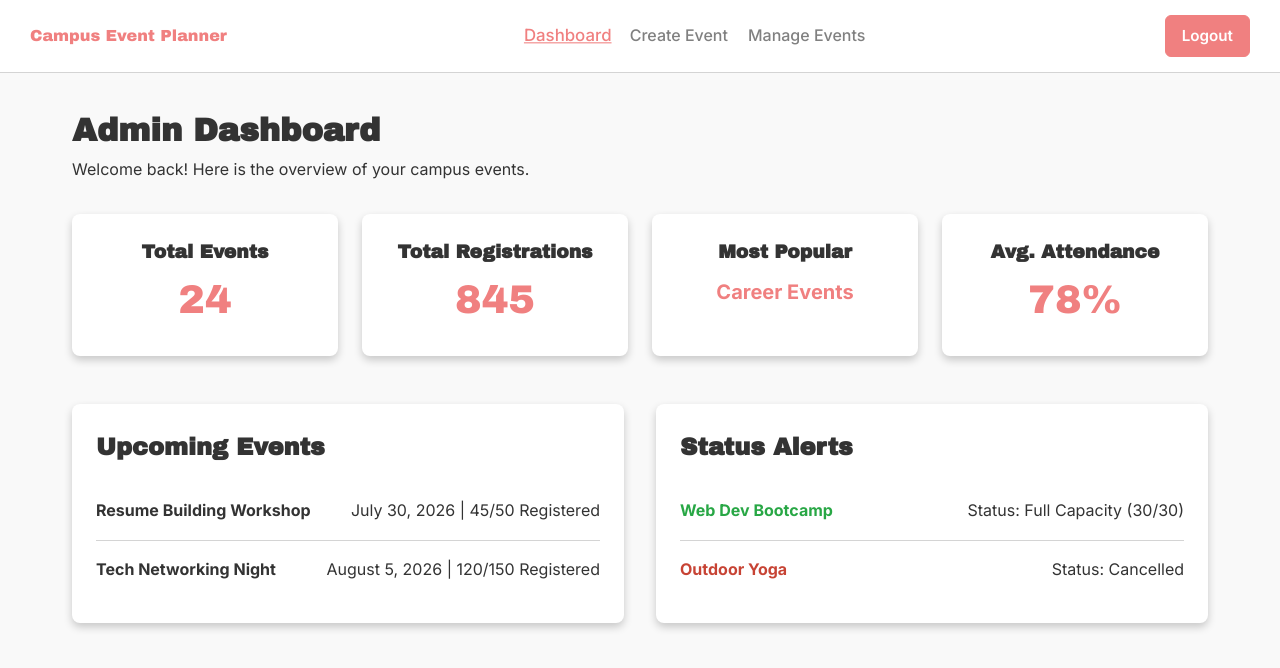
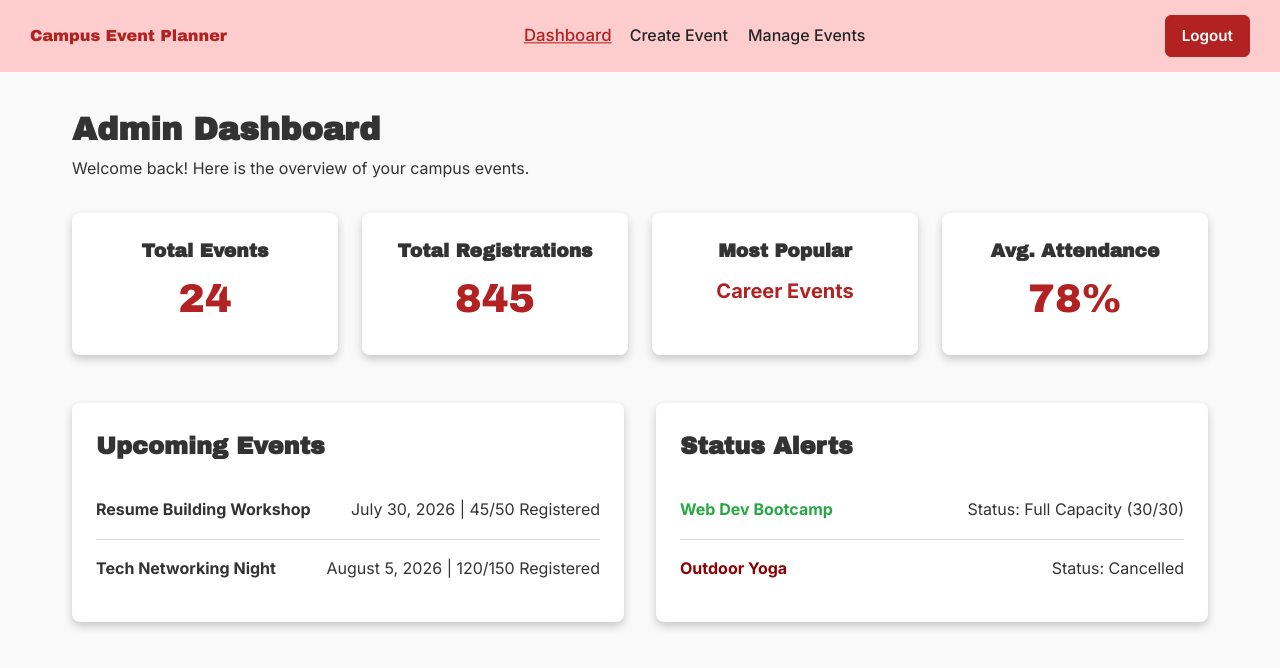
Before and after one commit to HarshPatel-2005/Smart-Campus-Event-Planner, a website: page views/admin-dashboard.html in a window 1280 px wide. Drawn offline with Linux system fonts and the light colour scheme.

Commit message:
admin theme override

```diff
--- a/public/css/style.css
+++ b/public/css/style.css
@@ -66,7 +66,7 @@ body {
 }
 
 .navbar-links a {
-    color: grey;
+    color: rgb(37, 37, 37);
     text-decoration: none;
     font-weight: 500;
     transition: color 0.2s ease, transform 0.2s ease;
@@ -438,3 +438,15 @@ input:focus, select:focus, textarea:focus {
 .auth-switch a:hover {
     text-decoration: underline;
 }
+
+.admin-theme {
+    /* admin theme color */
+    --primary-color: #b22222;
+    --danger-color: #8b0000;
+
+}
+
+.admin-theme .navbar {
+    background-color:#fdcdcd;
+    border-bottom: none;
+}
--- a/views/admin-dashboard.html
+++ b/views/admin-dashboard.html
@@ -6,7 +6,7 @@
     <title>Admin Dashboard | Campus Event Planner</title>
     <link rel="stylesheet" href="/public/css/style.css">
 </head>
-<body>
+<body class="admin-theme">
     <!-- Standardized Navigation -->
     <nav class="navbar">
         <div class="navbar-logo">
@@ -83,5 +83,5 @@
             </div>
         </section>
     </main>
-</body>
+<body class="admin-theme">
 </html>
```
Also changed, not shown: views/create-event.html (+2 -2 lines), views/manage-events.html (+2 -2 lines).
